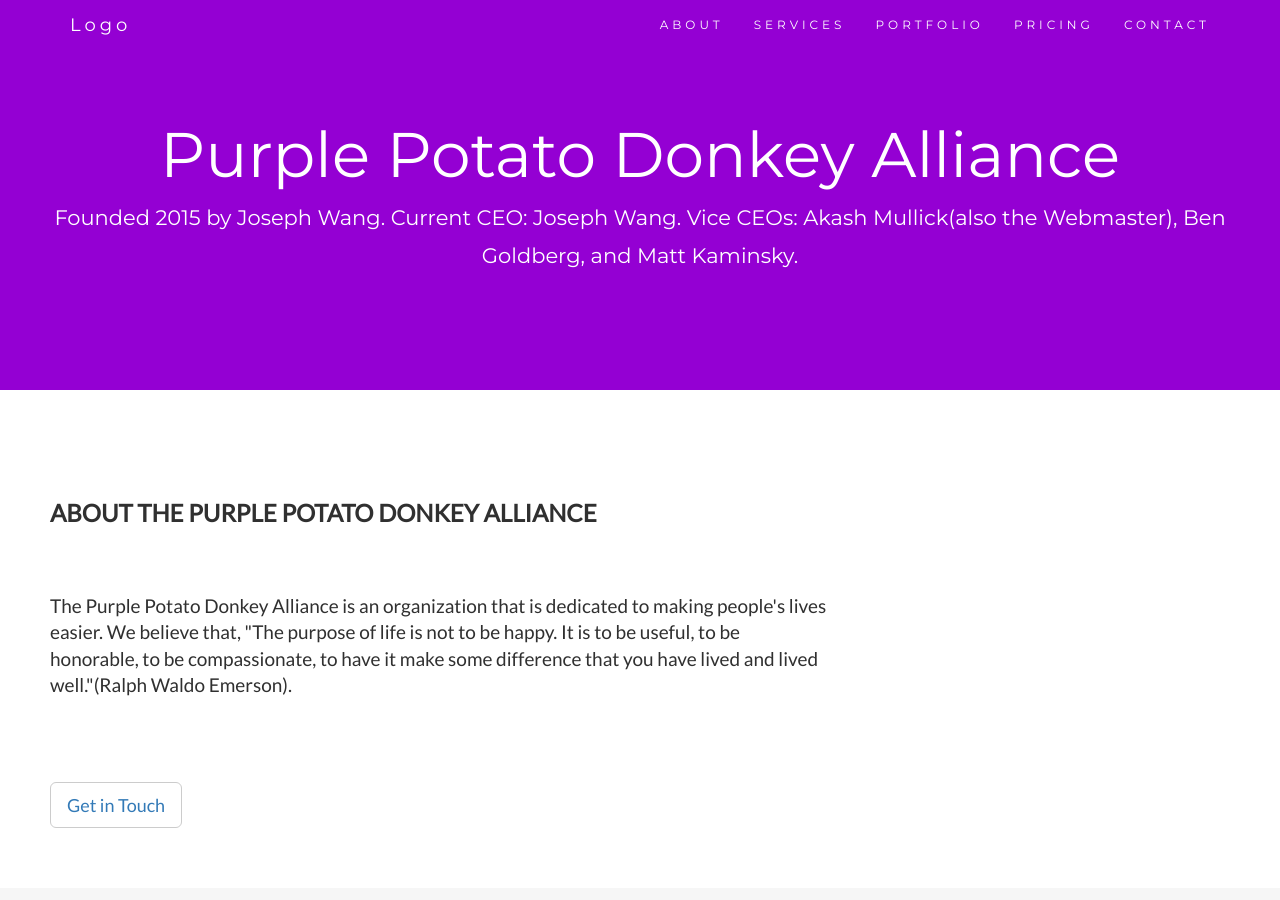
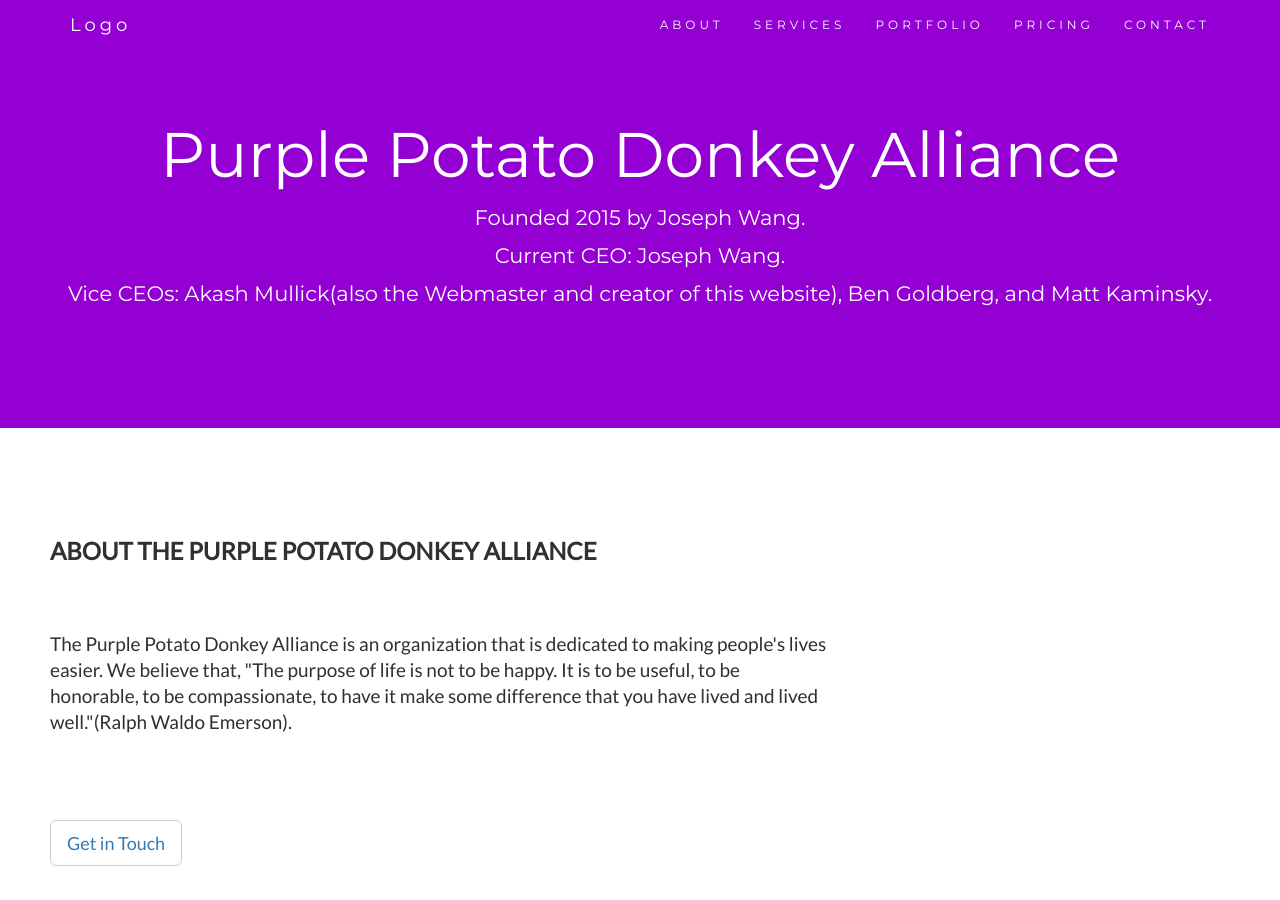
Before and after one commit to PotatoDonkey/PotatoDonkey.github.io, a Jekyll site: the page index.html, which Jekyll copies as it is, in a window 1280 px wide and 900 px high. Built offline with Jekyll 4.4.1, drawn with Linux system fonts in a browser that asks for light colours; nearby versions of some CDN libraries; library files that are not in the unit come from our copies.

Commit message:
Update index.html

```diff
--- a/index.html
+++ b/index.html
@@ -216,7 +216,7 @@
 
 <div class="jumbotron text-center">
   <h1>Purple Potato Donkey Alliance </h1>
-  <p>Founded 2015 by Joseph Wang. Current CEO: Joseph Wang. Vice CEOs: Akash Mullick(also the Webmaster), Ben Goldberg, and Matt Kaminsky. </p>
+  <p>Founded 2015 by Joseph Wang.<br/>Current CEO: Joseph Wang.<br/>Vice CEOs: Akash Mullick(also the Webmaster and creator of this website), Ben Goldberg, and Matt Kaminsky. </p>
   <!--<form class="form-inline">-->
   <!--  <input type="email" class="form-control" size="50" placeholder="Email Address" required>-->
   <!--  <button type="button" class="btn btn-danger">Subscribe</button>-->
```
